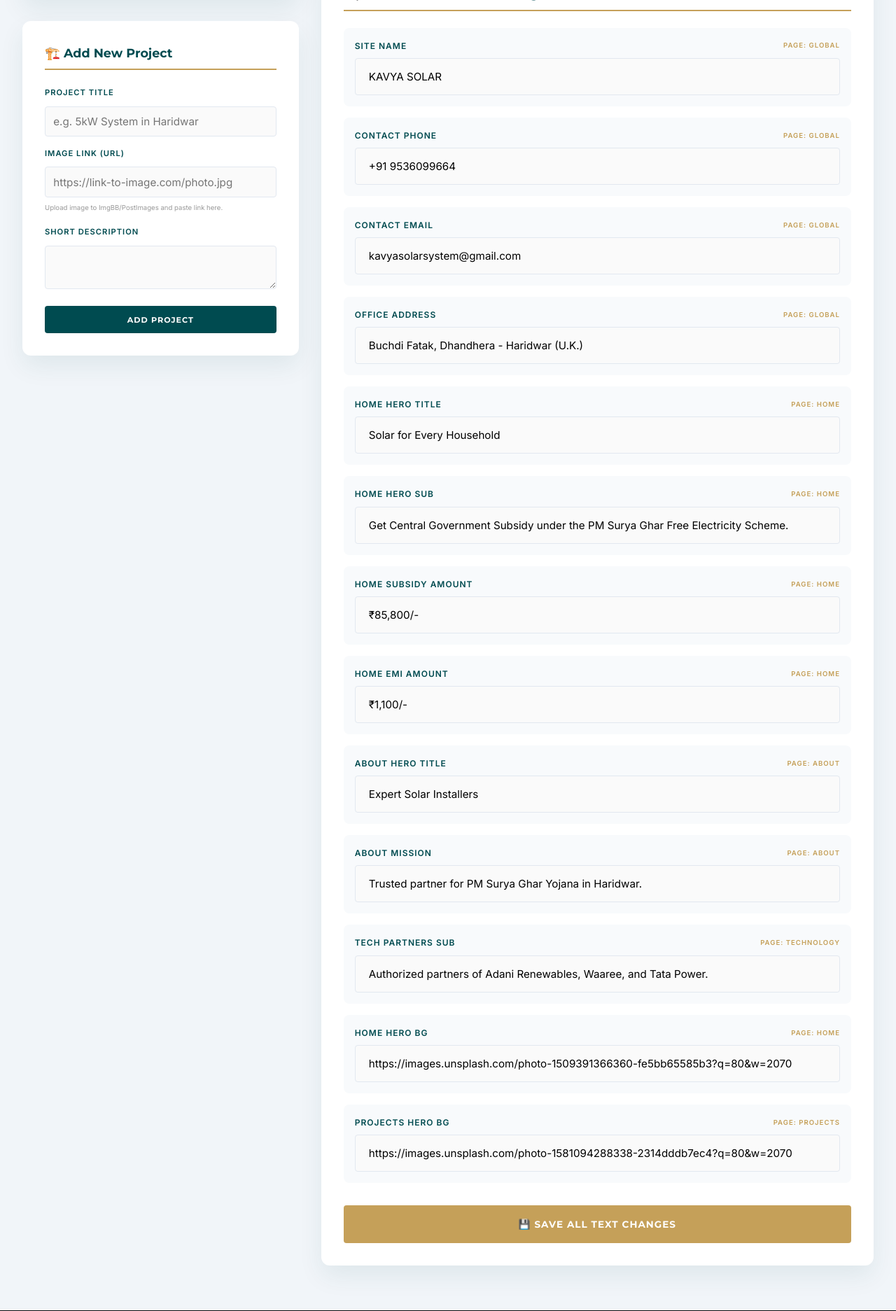
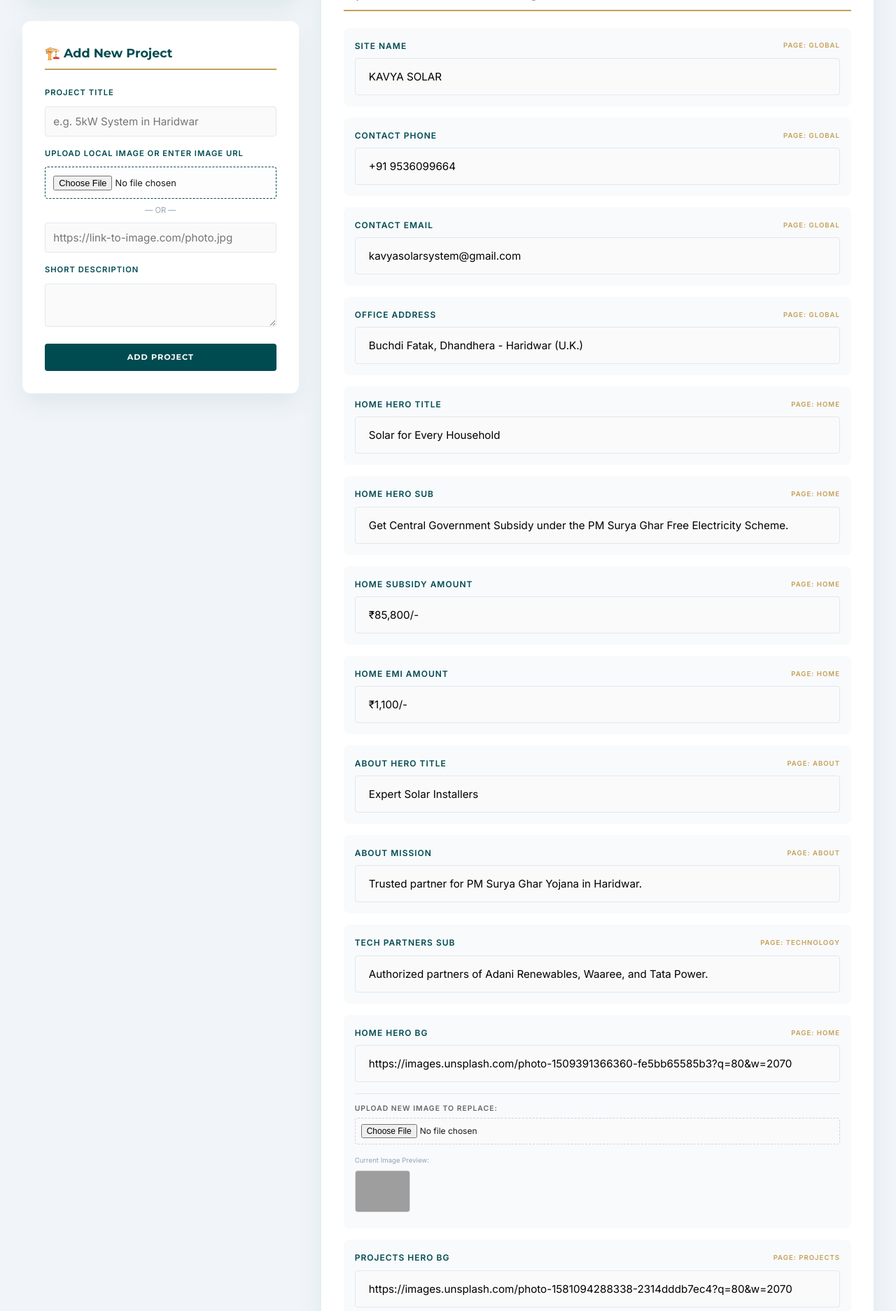
Before and after one commit to sagardhiman01/solar, a Flask app: page /admin/dashboard in a window 1280 px wide. Shown: the part 697-2570 px from the top of the page at 70% size. Run offline with Flask 3, Linux system fonts and the light colour scheme; the visitor is signed in with stand-in values (Sample User, id 1); grey boxes are pictures that could not be loaded.

Commit message:
🚀 Feature: Added Direct Image Upload capabilities

```diff
--- a/app.py
+++ b/app.py
@@ -1,5 +1,6 @@
 from flask import Flask, render_template, request, redirect, url_for, flash, session, jsonify
 from models import db, Admin, SiteContent, Lead, Project
+from werkzeug.utils import secure_filename
 import os
 import threading
 import time
@@ -9,6 +10,8 @@ app = Flask(__name__)
 app.config['SQLALCHEMY_DATABASE_URI'] = 'sqlite:///kavya_solar.db'
 app.config['SQLALCHEMY_TRACK_MODIFICATIONS'] = False
 app.config['SECRET_KEY'] = os.environ.get('SECRET_KEY', 'kavya-solar-secret-key-2026')
+app.config['UPLOAD_FOLDER'] = os.path.join('static', 'assets', 'uploads')
+os.makedirs(app.config['UPLOAD_FOLDER'], exist_ok=True)
 
 # ============================================
 # KEEP-ALIVE SYSTEM - Prevents Render Sleep
@@ -188,6 +191,17 @@ def add_project():
     image_path = request.form.get('image_path')
     description = request.form.get('description')
 
+    if 'image_file' in request.files:
+        file = request.files['image_file']
+        if file and file.filename != '':
+            filename = secure_filename(file.filename)
+            file_path = os.path.join(app.config['UPLOAD_FOLDER'], filename)
+            file.save(file_path)
+            image_path = url_for('static', filename=f'assets/uploads/{filename}')
+
+    if not image_path:
+        image_path = "https://via.placeholder.com/400x300?text=No+Image"
+
     new_project = Project(title=title, image_path=image_path, description=description)
     db.session.add(new_project)
     db.session.commit()
@@ -214,6 +228,16 @@ def update_content():
         content = SiteContent.query.filter_by(key=key).first()
         if content:
             content.value = value
+
+            # Check for file upload corresponding to this key
+            file_key = f'image_file_{key}'
+            if file_key in request.files:
+                file = request.files[file_key]
+                if file and file.filename != '':
+                    filename = secure_filename(file.filename)
+                    file_path = os.path.join(app.config['UPLOAD_FOLDER'], filename)
+                    file.save(file_path)
+                    content.value = url_for('static', filename=f'assets/uploads/{filename}')
     db.session.commit()
     flash('Settings Updated Successfully!', 'success')
     return redirect(url_for('admin_dashboard'))
--- a/templates/admin_dashboard.html
+++ b/templates/admin_dashboard.html
@@ -66,15 +66,16 @@
                 <!-- Add New Project Form -->
                 <div style="background: white; padding: 2rem; border-radius: 12px; box-shadow: var(--shadow-main);">
                     <h3 style="margin-bottom: 1.5rem; padding-bottom: 0.5rem; border-bottom: 2px solid var(--clr-accent); font-size: 1.1rem;">🏗️ Add New Project</h3>
-                    <form action="{{ url_for('add_project') }}" method="POST">
+                    <form action="{{ url_for('add_project') }}" method="POST" enctype="multipart/form-data">
                         <div class="form-group" style="margin-bottom: 1rem;">
                             <label style="font-size: 0.7rem;">Project Title</label>
                             <input type="text" name="title" placeholder="e.g. 5kW System in Haridwar" required style="padding: 0.7rem;">
                         </div>
                         <div class="form-group" style="margin-bottom: 1rem;">
-                            <label style="font-size: 0.7rem;">Image Link (URL)</label>
-                            <input type="text" name="image_path" placeholder="https://link-to-image.com/photo.jpg" required style="padding: 0.7rem;">
-                            <small style="font-size: 0.6rem; color: #999;">Upload image to ImgBB/PostImages and paste link here.</small>
+                            <label style="font-size: 0.7rem;">Upload Local Image OR Enter Image URL</label>
+                            <input type="file" name="image_file" accept="image/*" style="padding: 0.7rem; border: 1px dashed var(--clr-primary); width: 100%; margin-bottom: 0.5rem; font-size: 0.8rem; background: #fdfdfd;">
+                            <div style="text-align: center; font-size: 0.7rem; color: #94a3b8; margin-bottom: 0.5rem;">— OR —</div>
+                            <input type="text" name="image_path" placeholder="https://link-to-image.com/photo.jpg" style="padding: 0.7rem;">
                         </div>
                         <div class="form-group" style="margin-bottom: 1rem;">
                             <label style="font-size: 0.7rem;">Short Description</label>
@@ -107,12 +108,12 @@
                 <!-- Content Editor -->
                 <div style="background: white; padding: 2rem; border-radius: 12px; box-shadow: var(--shadow-main);">
                     <h3 style="margin-bottom: 1.5rem; padding-bottom: 0.5rem; border-bottom: 2px solid var(--clr-accent); font-size: 1.1rem;">✏️ Edit Website Text & Settings</h3>
-                    <form action="{{ url_for('update_content') }}" method="POST">
+                    <form action="{{ url_for('update_content') }}" method="POST" enctype="multipart/form-data">
                         <div style="display: grid; gap: 1rem;">
                             {% for item in all_content %}
                             <div class="form-group" style="margin-bottom: 0; padding: 1rem; background: #f8fafc; border-radius: 8px;">
                                 <label style="display: flex; justify-content: space-between; align-items: center; margin-bottom: 0.5rem;">
-                                    <span style="font-size: 0.75rem; color: var(--clr-primary);">{{ item.key.replace('_', ' ') | upper }}</span>
+                                    <span style="font-size: 0.75rem; color: var(--clr-primary); font-weight: 700;">{{ item.key.replace('_', ' ') | upper }}</span>
                                     <span style="font-size: 0.6rem; color: var(--clr-accent);">Page: {{ item.page }}</span>
                                 </label>
                                 {% if item.value|length > 100 %}
@@ -121,10 +122,14 @@
                                 <input type="text" name="{{ item.key }}" value="{{ item.value }}">
                                 {% endif %}
 
-                                {% if 'http' in item.value and ('.jpg' in item.value or '.png' in item.value) %}
-                                <div style="margin-top: 0.5rem;">
-                                    <small style="font-size: 0.6rem;">Current Image Preview:</small><br>
-                                    <img src="{{ item.value }}" style="height: 60px; border-radius: 4px; border: 1px solid #ddd; margin-top: 0.2rem;">
+                                {% if 'bg' in item.key or 'image' in item.key or ('.jpg' in item.value or '.png' in item.value) %}
+                                <div style="margin-top: 1rem; padding-top: 0.8rem; border-top: 1px solid #e2e8f0;">
+                                    <label style="font-size: 0.65rem; color: var(--clr-text-light); display: block; margin-bottom: 0.3rem;">Upload New Image to Replace:</label>
+                                    <input type="file" name="image_file_{{ item.key }}" accept="image/*" style="padding: 0.5rem; border: 1px dashed #cbd5e1; font-size: 0.75rem; width: 100%;">
+                                    <div style="margin-top: 0.5rem;">
+                                        <small style="font-size: 0.6rem; color: #94a3b8;">Current Image Preview:</small><br>
+                                        <img src="{{ item.value }}" style="height: 60px; border-radius: 4px; border: 1px solid #ddd; margin-top: 0.2rem; background: #eee; object-fit: cover; max-width: 100%;">
+                                    </div>
                                 </div>
                                 {% endif %}
                             </div>
```
